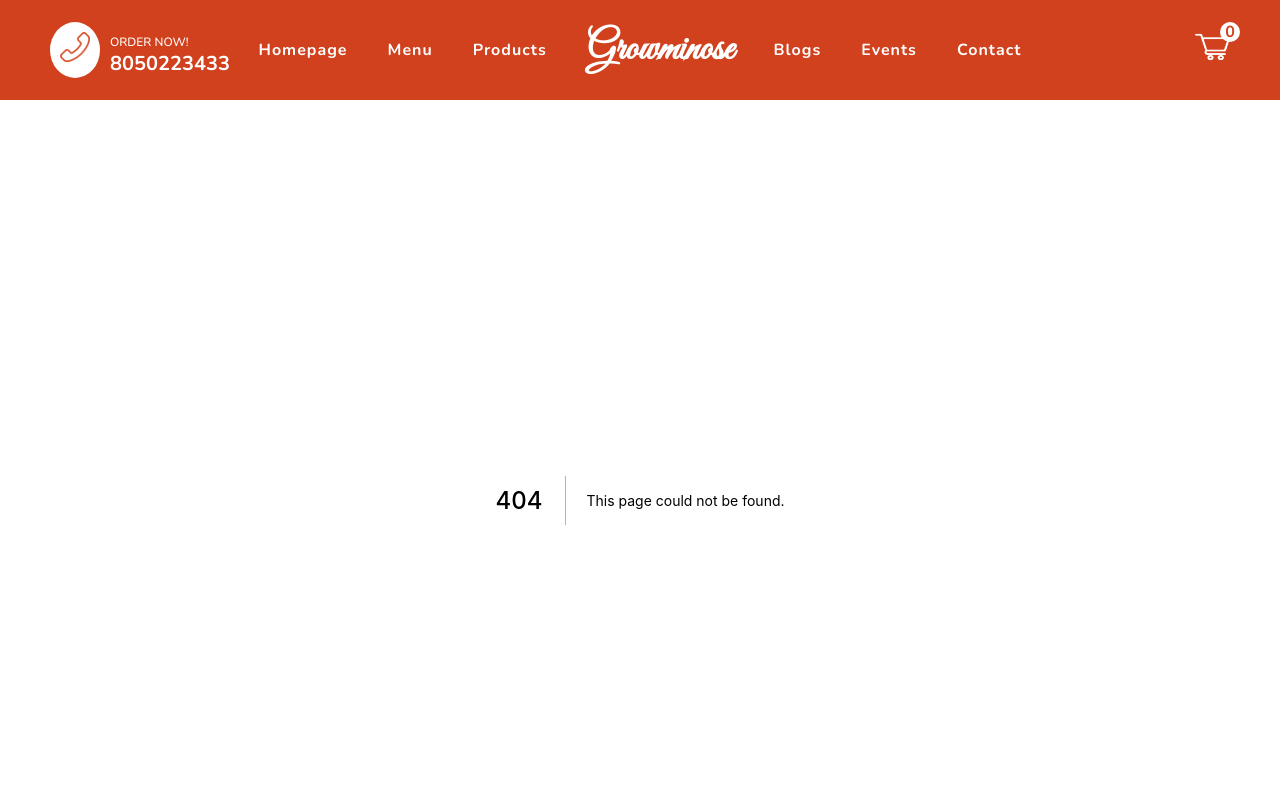
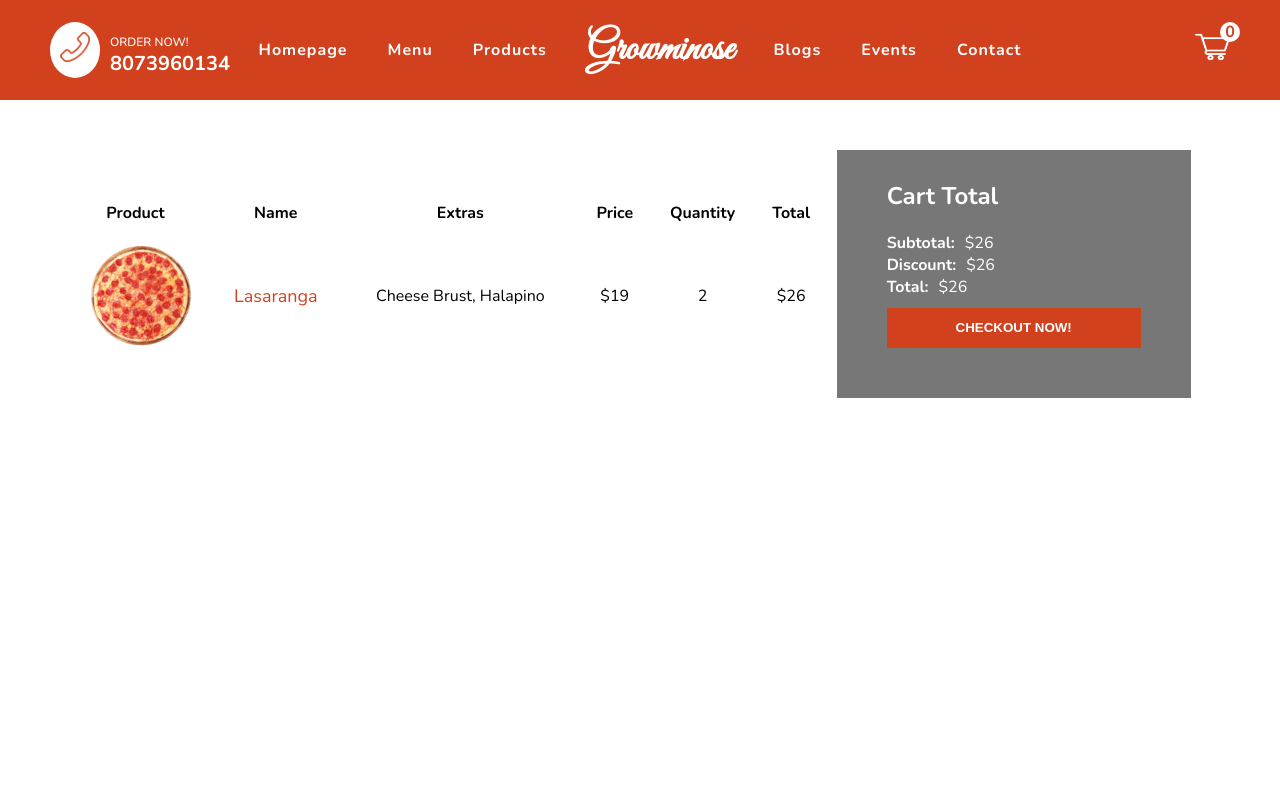
Before and after one commit to ChandanPk/pizza-delivery-app, a Next.js app: page /cart in a window 1280 px wide. Before the commit this address had no page. Shown: the top 800 px of the page. Built offline with nearby package versions, Linux system fonts and the light colour scheme.

Commit message:
Create cart page

```diff
--- a/comps/Footer.js
+++ b/comps/Footer.js
@@ -11,7 +11,7 @@ const Footer = () => {
             <div className={styles.item}>
                 <div className={styles.card}>
                     <h2 className={styles.moto}>
-                        The best chandan's peedzas whatsoever.
+                        The best growminose peedzas whatsoever.
                     </h2>
                 </div>
 
--- a/comps/Navbar.js
+++ b/comps/Navbar.js
@@ -11,7 +11,7 @@ const Navbar = () => {
                 </div>
                 <div className={styles.texts}>
                     <div className={styles.text}>ORDER NOW!</div>
-                    <div className={styles.text}>8050223433</div>
+                    <div className={styles.text}>8073960134</div>
                 </div>
             </div>
 
--- /dev/null
+++ b/pages/cart.js
@@ -0,0 +1,62 @@
+import Image from 'next/image';
+import styles from '../styles/Cart.module.css'
+
+const Cart = () => {
+    return (
+        <div className={styles.container}>
+            <div className={styles.left}>
+                <table className={styles.table}>
+                    <tr className={styles.tr}>
+                        <th>Product</th>
+                        <th>Name</th>
+                        <th>Extras</th>
+                        <th>Price</th>
+                        <th>Quantity</th>
+                        <th>Total</th>
+                    </tr>
+                    <tr>
+                        <td className={styles.td}>
+                            <div className={styles.imgContainer}>
+                                <Image src='/img/pizza.png' layout='fill' objectFit='cover' />
+                            </div>
+                        </td>
+                        <td className={styles.td}>
+                            <span className={styles.name}>Lasaranga</span>
+                        </td>
+                        <td className={styles.td}>
+                            <span className={styles.extras}>Cheese Brust, Halapino</span>
+                        </td>
+                        <td className={styles.td}>
+                            <span className={styles.prize}>$19</span>
+                        </td>
+                        <td className={styles.td}  >
+                            <span className={styles.quantity}>2</span>
+                        </td>
+                        <td className={styles.td}>
+                            <span className={styles.total}>$26</span>
+                        </td>
+                    </tr>
+
+                </table>
+            </div>
+
+            <div className={styles.right}>
+                <div className={styles.wrapper}>
+                    <h2 className={styles.title}>Cart Total</h2>
+                    <div className={styles.cartText}>
+                        <b className={styles.cartTextTitle}>Subtotal:</b>$26
+                    </div>
+                    <div className={styles.cartText}>
+                        <b className={styles.cartTextTitle}>Discount:</b>$26
+                    </div>
+                    <div className={styles.cartText}>
+                        <b className={styles.cartTextTitle}>Total:</b>$26
+                    </div>
+                    <button className={styles.btn}>CHECKOUT NOW!</button>
+                </div>
+            </div>
+        </div>
+    );
+}
+
+export default Cart;
--- /dev/null
+++ b/styles/Cart.module.css
@@ -0,0 +1,66 @@
+.container {
+    padding: 50px;
+    display: flex;
+    justify-content: center;
+    align-items: center;
+    margin-bottom: 30rem;
+}
+
+.left {
+    flex: 2;
+}
+
+.right {
+    flex: 1;
+}
+
+.imgContainer {
+    position: relative;
+    height: 100px;
+    width: 100px;
+    left: 20px;
+}
+
+.table {
+    width: 100%;
+    border-spacing: 20px;
+}
+
+.name {
+    font-size: 18px;
+    color: #d1411e;
+}
+
+.wrapper {
+    width: 90%;
+    padding: 50px;
+    padding-top: 10px;
+    background-color: #777;
+    color: #fff;
+    max-height: 300px;
+    display: flex;
+    /* justify-content: center; */
+    flex-direction: column;
+}
+
+.cartTextTitle {
+    margin-right: 10px;
+}
+
+.btn {
+    margin-top: 10px;
+    height: 40px;
+    background-color: #d1411e;
+    border: none;
+    color: #fff;
+    font-weight: bold;
+}
+
+.btn:hover {
+    cursor: pointer;
+}
+
+.td {
+    text-align: center;
+    vertical-align: middle;
+}
```
Also changed, not shown: pages/order/[id].js (added, +9 -0 lines).
